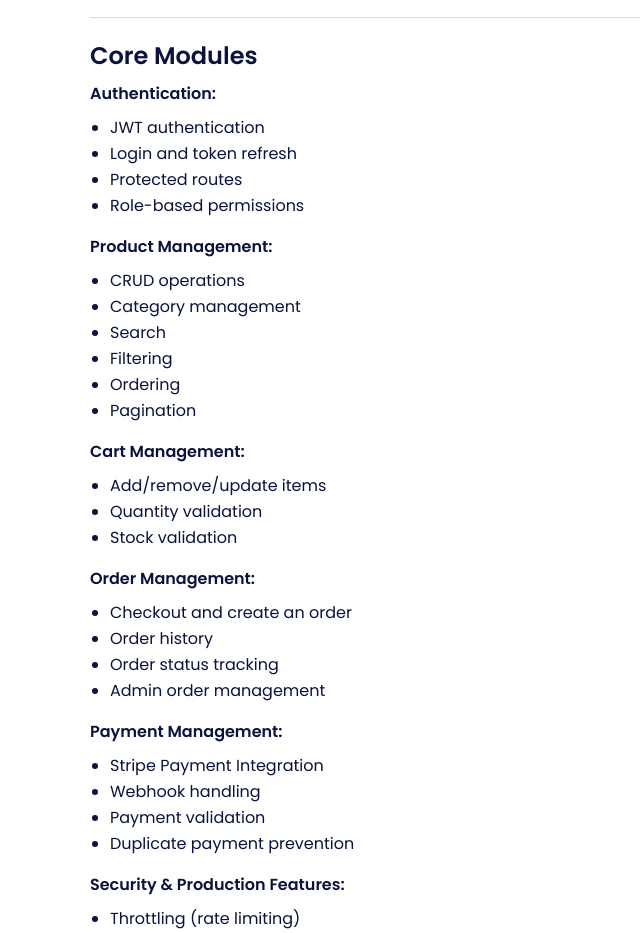
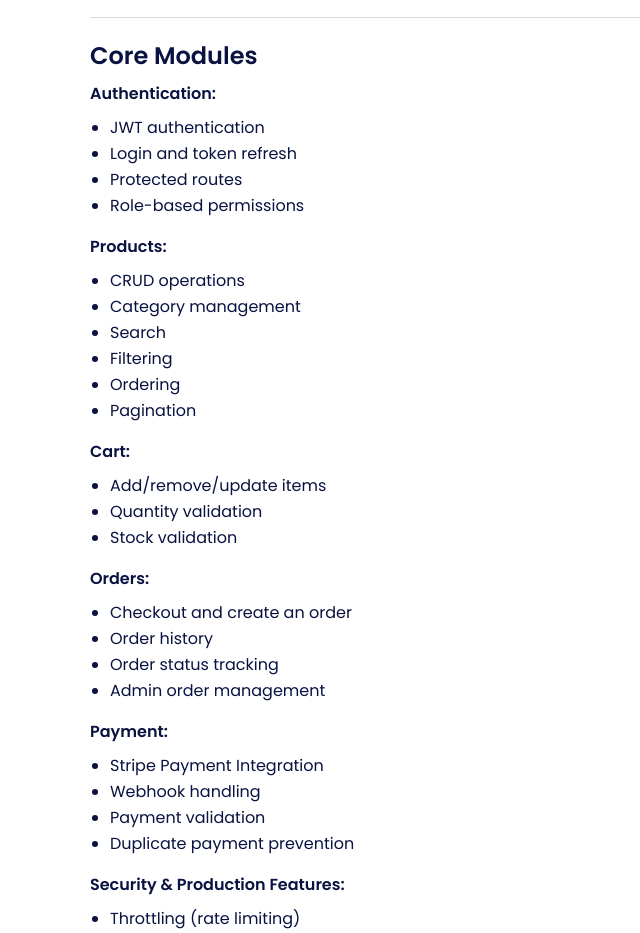
Before and after one commit to souviksn91/commercehub-api, a Django app: page / in a window 1280 px wide. Shown: the part 1449-2382 px from the top of the page, without its empty margins (0-640 px from the left). Run offline with Django 5.2, Linux system fonts and the light colour scheme.

Commit message:
Landing page update

```diff
--- a/templates/home.html
+++ b/templates/home.html
@@ -102,7 +102,7 @@
     <li>Role-based permissions</li>
 </ul>
 
-<p class="subheading">Product Management:</p>
+<p class="subheading">Products:</p>
 <ul>
     <li>CRUD operations</li>
     <li>Category management</li>
@@ -112,14 +112,14 @@
     <li>Pagination</li>
 </ul>
 
-<p class="subheading">Cart Management:</p>
+<p class="subheading">Cart:</p>
 <ul>
     <li>Add/remove/update items</li>
     <li>Quantity validation</li>
     <li>Stock validation</li>
 </ul>
 
-<p class="subheading">Order Management:</p>
+<p class="subheading">Orders:</p>
 <ul>
     <li>Checkout and create an order</li>
     <li>Order history</li>
@@ -127,7 +127,7 @@
     <li>Admin order management</li>
 </ul>
 
-<p class="subheading">Payment Management:</p>
+<p class="subheading">Payment:</p>
 <ul>
     <li>Stripe Payment Integration</li>
     <li>Webhook handling</li>
```
